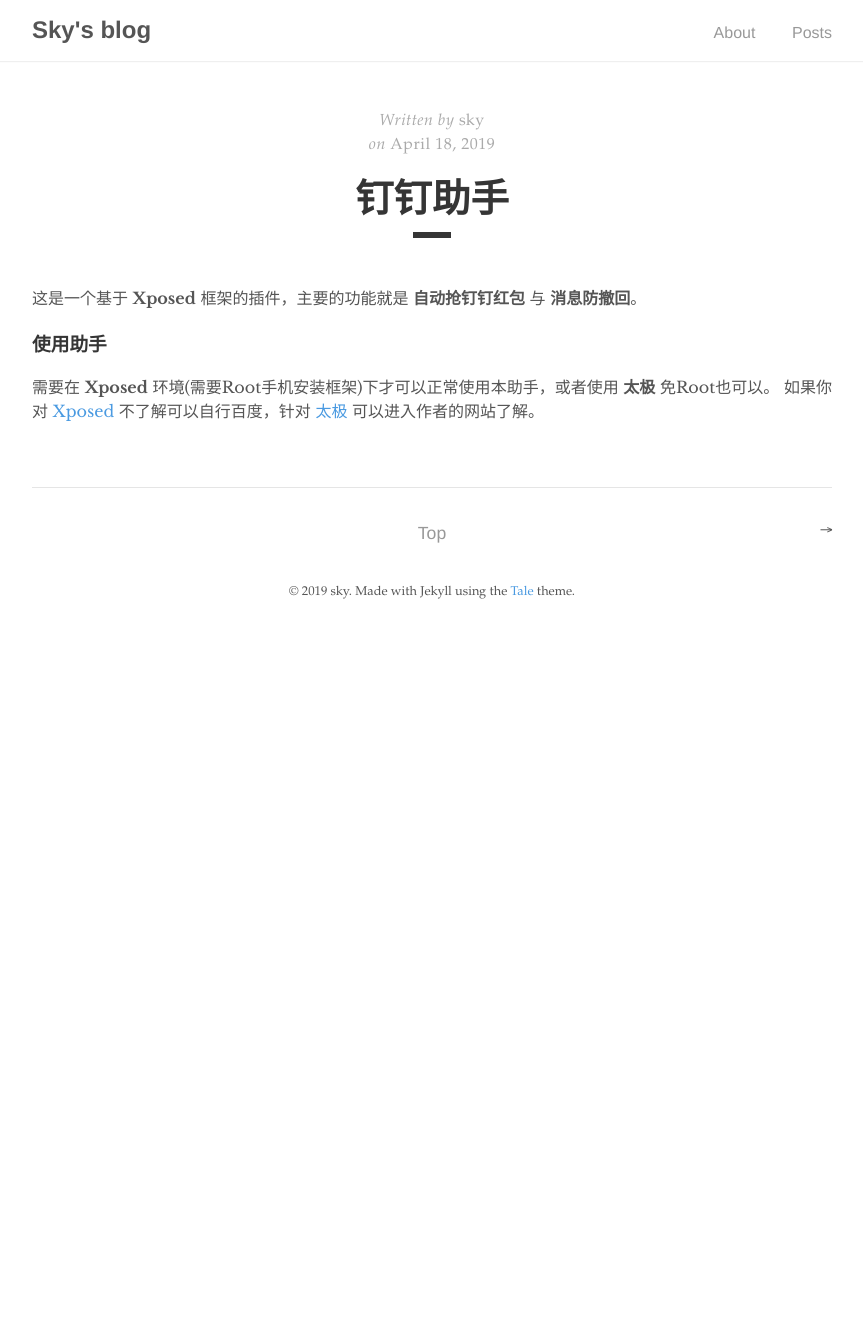
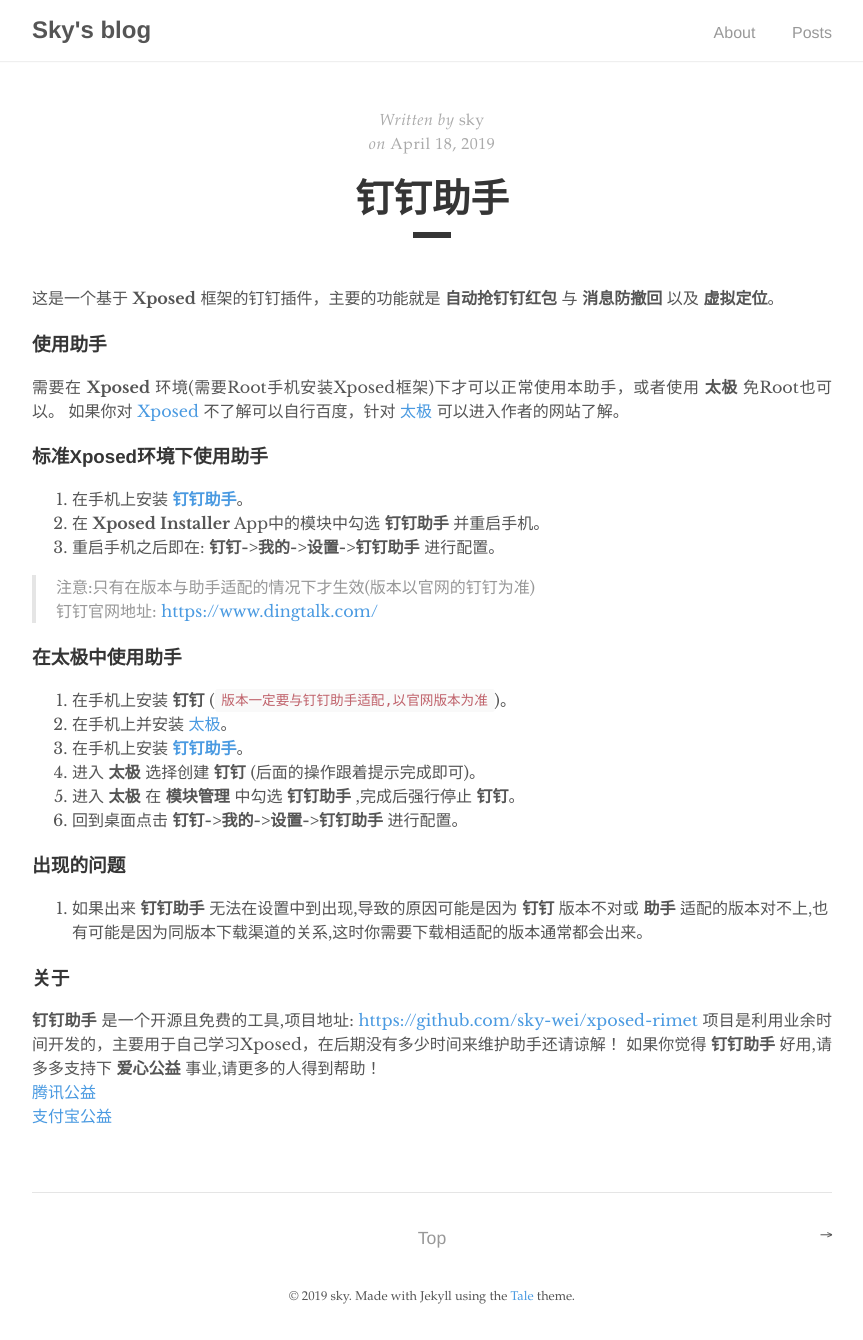
Before and after one commit to sky-wei/sky-wei.github.io, a Jekyll site: the page built from _posts/2019-04-18-xposed_rimet.md, in a window 1280 px wide. Shown: the whole page, without its empty margins (208-1071 px from the left). Built offline with Jekyll 4.4.1, drawn with Linux system fonts in a browser that asks for light colours; before the commit the page ends 900 px from its top, so only the background shows below that.

Commit message:
修改文档

```diff
--- a/_posts/2019-04-18-xposed_rimet.md
+++ b/_posts/2019-04-18-xposed_rimet.md
@@ -4,8 +4,32 @@ title:  "钉钉助手"
 author: "sky"
 ---
 
-这是一个基于 __Xposed__ 框架的插件，主要的功能就是 __自动抢钉钉红包__ 与 __消息防撤回__。
+这是一个基于 __Xposed__ 框架的钉钉插件，主要的功能就是 __自动抢钉钉红包__ 与 __消息防撤回__ 以及 __虚拟定位__。
 
 ### 使用助手
-需要在 __Xposed__ 环境(需要Root手机安装框架)下才可以正常使用本助手，或者使用 __太极__ 免Root也可以。
+需要在 __Xposed__ 环境(需要Root手机安装Xposed框架)下才可以正常使用本助手，或者使用 __太极__ 免Root也可以。
 如果你对 [Xposed](https://xposed.appkg.com/) 不了解可以自行百度，针对 [太极](https://taichi.cool/) 可以进入作者的网站了解。
+
+### 标准Xposed环境下使用助手
+1. 在手机上安装 [__钉钉助手__](https://repo.xposed.info/module/com.sky.xposed.rimet)。
+2. 在 __Xposed Installer__ App中的模块中勾选 __钉钉助手__ 并重启手机。
+3. 重启手机之后即在: __钉钉->我的->设置->钉钉助手__ 进行配置。
+
+> 注意:只有在版本与助手适配的情况下才生效(版本以官网的钉钉为准)
+> 钉钉官网地址: [https://www.dingtalk.com/](https://www.dingtalk.com/)
+
+### 在太极中使用助手
+1. 在手机上安装 __钉钉__ (``版本一定要与钉钉助手适配,以官网版本为准``)。
+2. 在手机上并安装 [太极](https://taichi.cool/)。
+3. 在手机上安装 [__钉钉助手__](https://repo.xposed.info/module/com.sky.xposed.rimet)。
+4. 进入 __太极__ 选择创建 __钉钉__ (后面的操作跟着提示完成即可)。
+5. 进入 __太极__ 在 __模块管理__ 中勾选 __钉钉助手__ ,完成后强行停止 __钉钉__。
+6. 回到桌面点击 __钉钉->我的->设置->钉钉助手__ 进行配置。
+
+### 出现的问题
+1. 如果出来 __钉钉助手__ 无法在设置中到出现,导致的原因可能是因为 __钉钉__ 版本不对或 __助手__ 适配的版本对不上,也有可能是因为同版本下载渠道的关系,这时你需要下载相适配的版本通常都会出来。
+
+### 关于
+__钉钉助手__ 是一个开源且免费的工具,项目地址: [https://github.com/sky-wei/xposed-rimet](https://github.com/sky-wei/xposed-rimet) 项目是利用业余时间开发的，主要用于自己学习Xposed，在后期没有多少时间来维护助手还请谅解！ 如果你觉得 __钉钉助手__ 好用,请多多支持下 __爱心公益__ 事业,请更多的人得到帮助！
+[腾讯公益](https://gongyi.qq.com/)
+[支付宝公益](https://love.alipay.com/donate/index.htm)
```
